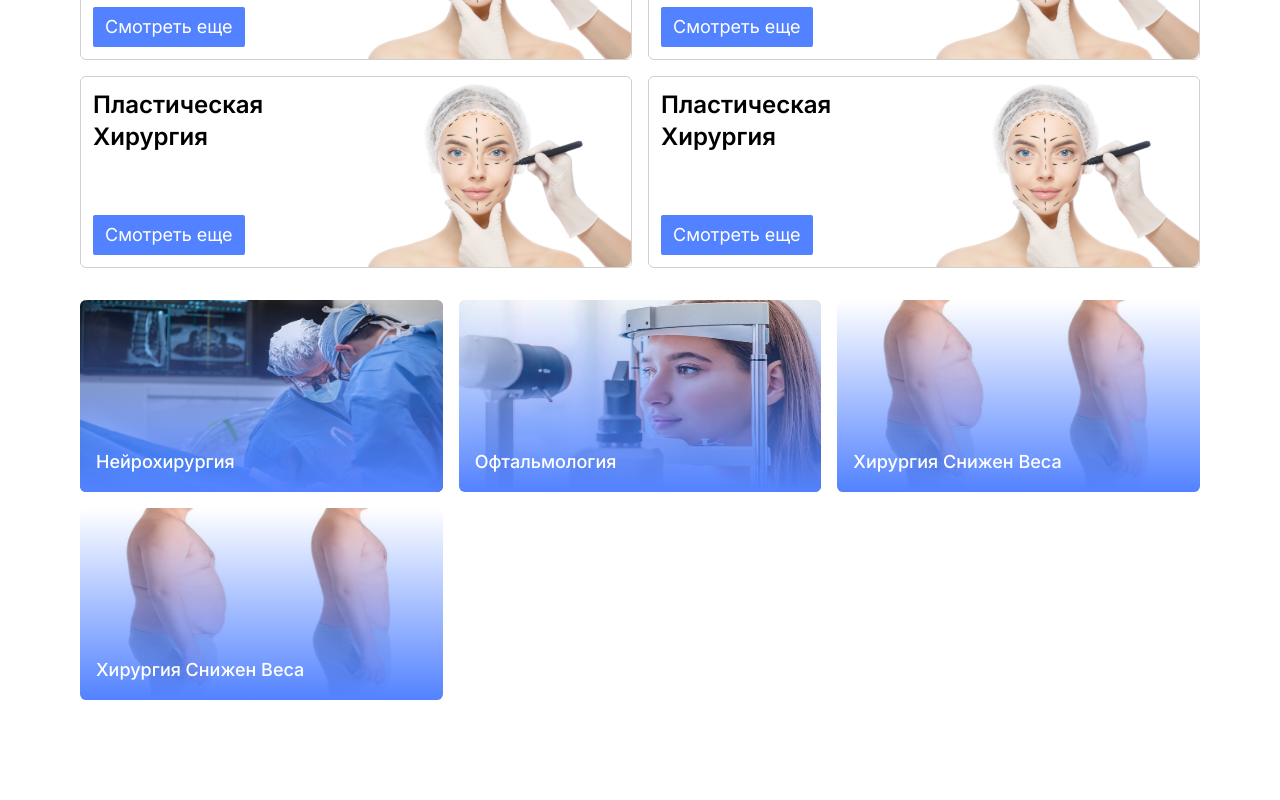
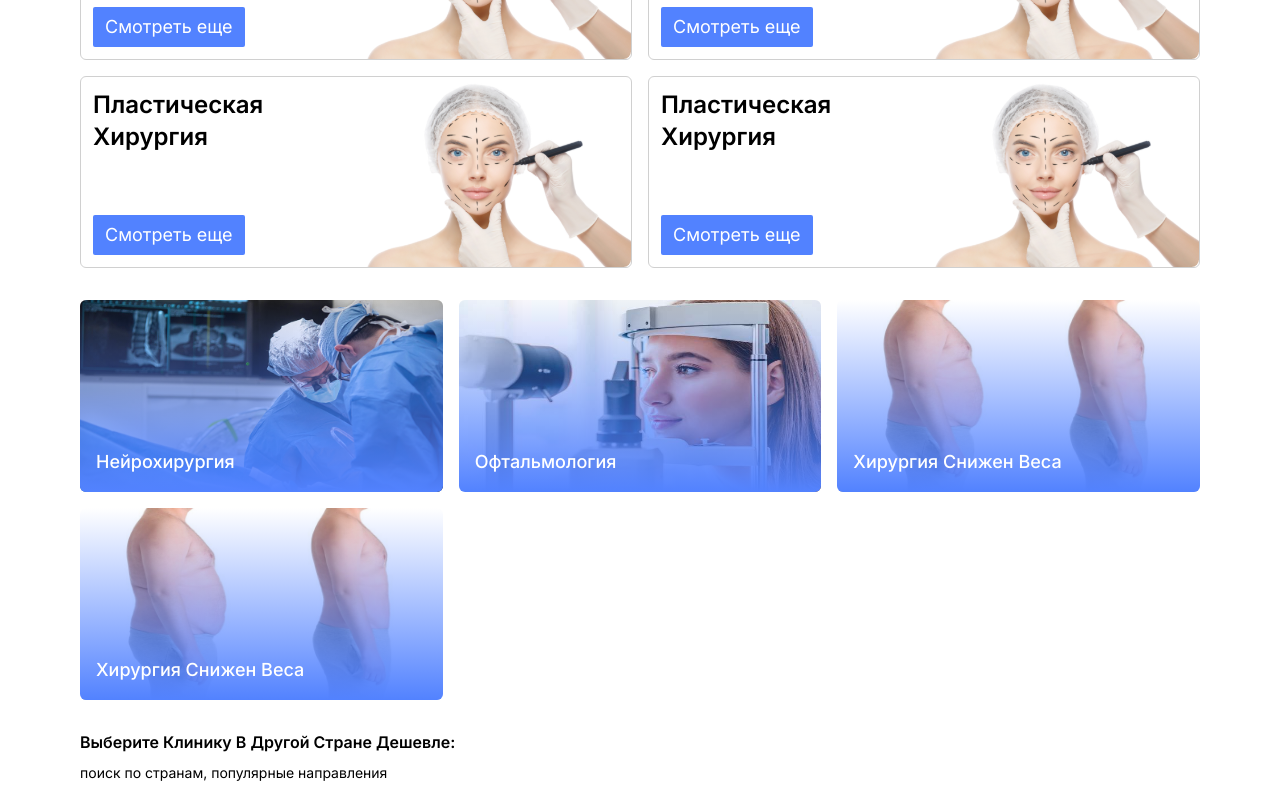
Before and after one commit to emilsultanov/112-med, a Next.js app: page / in a window 1280 px wide. Shown: the part 612-1412 px from the top of the page. Before the commit the page ends 1328 px from the top, so only its background shows below. Built offline with nearby package versions, Linux system fonts and the light colour scheme.

Commit message:
Create section to show hospitals

```diff
--- a/src/app/page.tsx
+++ b/src/app/page.tsx
@@ -200,5 +200,14 @@ export default function Home() {
 		  </div>
 		</section>
 
+		<section className={'py-4'}>
+		  <div className="container">
+			 <div>
+				<h5 className={'text-base not-italic font-semibold leading-5 capitalize mb-2'}>Выберите клинику в другой <br className={'xs:hidden'}/> стране дешевле:</h5>
+				<span className={'text-sm not-italic font-normal leading-[normal] lowercase'}>Поиск по странам, <br className={'xs:hidden'}/> популярные направления</span>
+			 </div>
+		  </div>
+		</section>
+
   </main>)
 }
```
